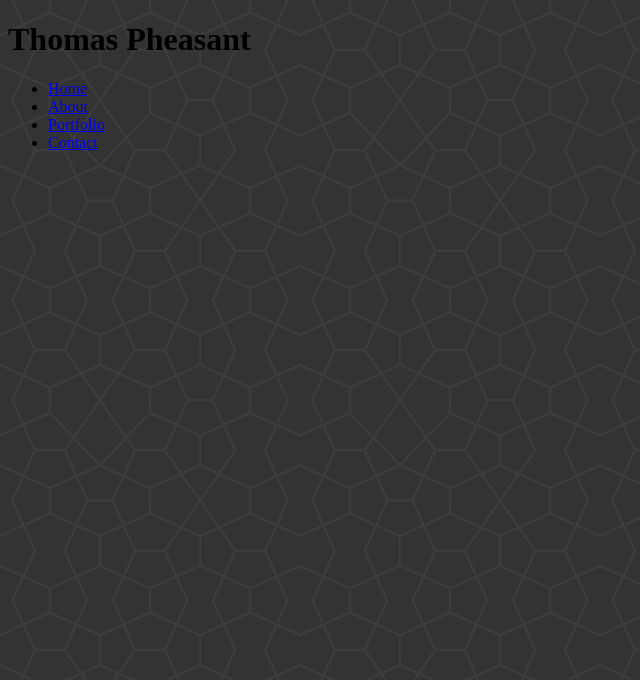
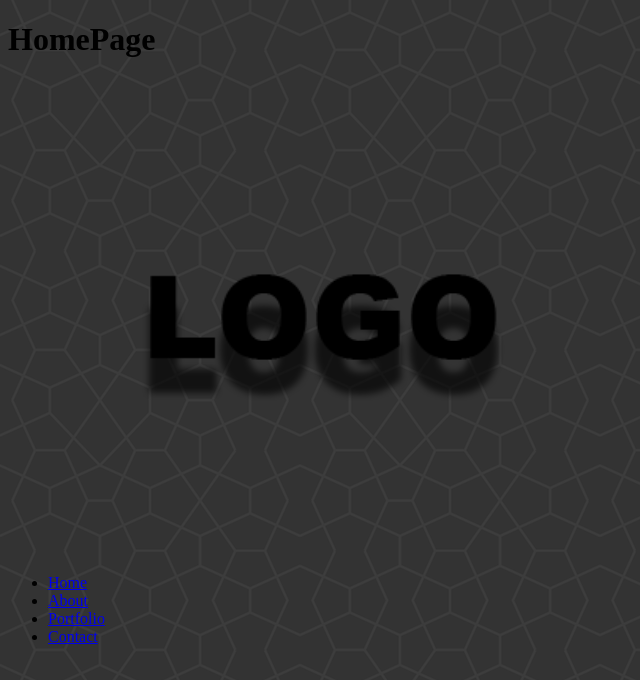
Before and after one commit to ThomasPheasant/thomaspheasant.github.io, a plain HTML site: page index.html in a window 1280 px wide. Shown: the whole page, without its empty margins (0-640 px from the left). Drawn offline with Linux system fonts and the light colour scheme.

Commit message:
Added Logo

```diff
--- a/index.html
+++ b/index.html
@@ -2,14 +2,16 @@
 <html lang="en">
 <head>
     <meta charset="UTF-8">
-    <title>HomePage</title>
+    <title>My Awesome Site</title>
 
     <link rel="stylesheet" href="/css/styles.css" />
 
 </head>
 <body>
 
-    <h1>Thomas Pheasant</h1>
+    <h1>HomePage</h1>
+    <img src="/img/logo.png" alt="">
+
 
     <ul>
             <li><a href="index.html">Home</a></li>
```
Also changed, not shown: img/logo.png (added).
